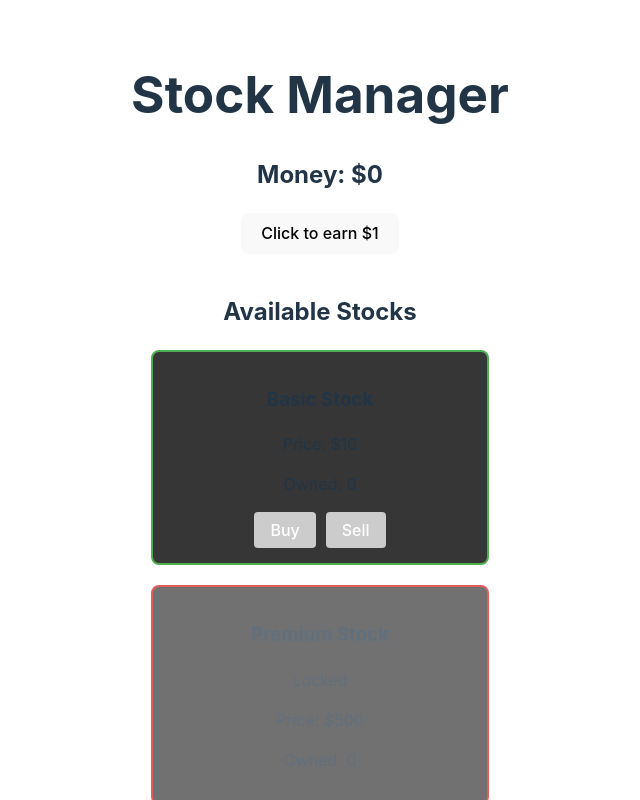
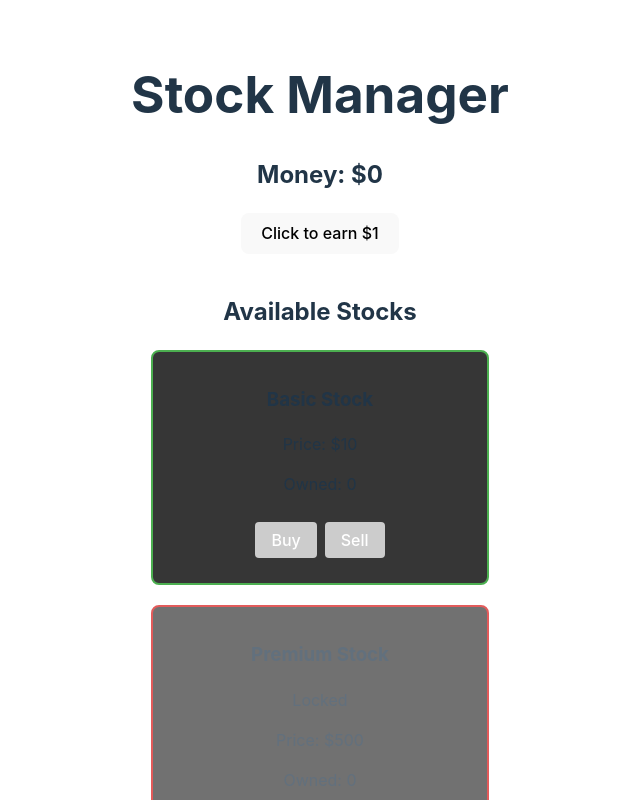
Before and after one commit to Ellia00/Stocky, a React (Vite) app: page / in a window 1280 px wide. Shown: the top 800 px of the page, without its empty margins (320-960 px from the left). Built offline with nearby package versions, Linux system fonts and the light colour scheme.

Commit message:
Update StockDisplay.css

```diff
--- a/src/components/StockDisplay.css
+++ b/src/components/StockDisplay.css
@@ -26,13 +26,16 @@
     background-color: #363636;
     opacity: 0.7;
 }
+  .button-group {
+      display: flex;
+      gap: 8px;
+      justify-content: center;
+      padding: 10px;
+  }
 
-.button-group {
-    display: flex;
-    gap: 10px;
-    justify-content: center;
-}
-
+  .button-group .buy-button:nth-child(2) {
+      margin-right: 20px;
+  }
 .buy-button, .sell-button {
     padding: 8px 16px;
     border: none;
```
